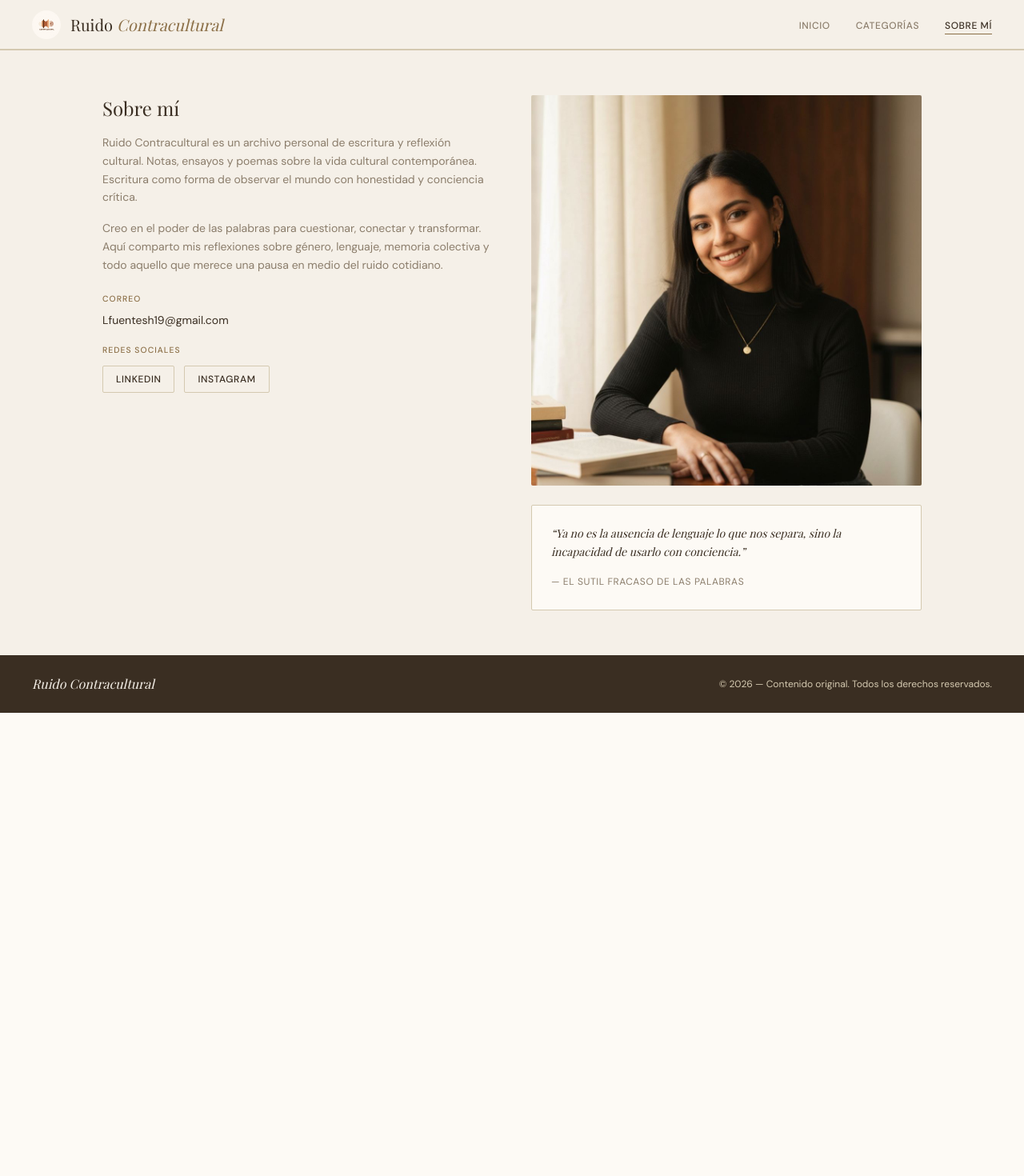
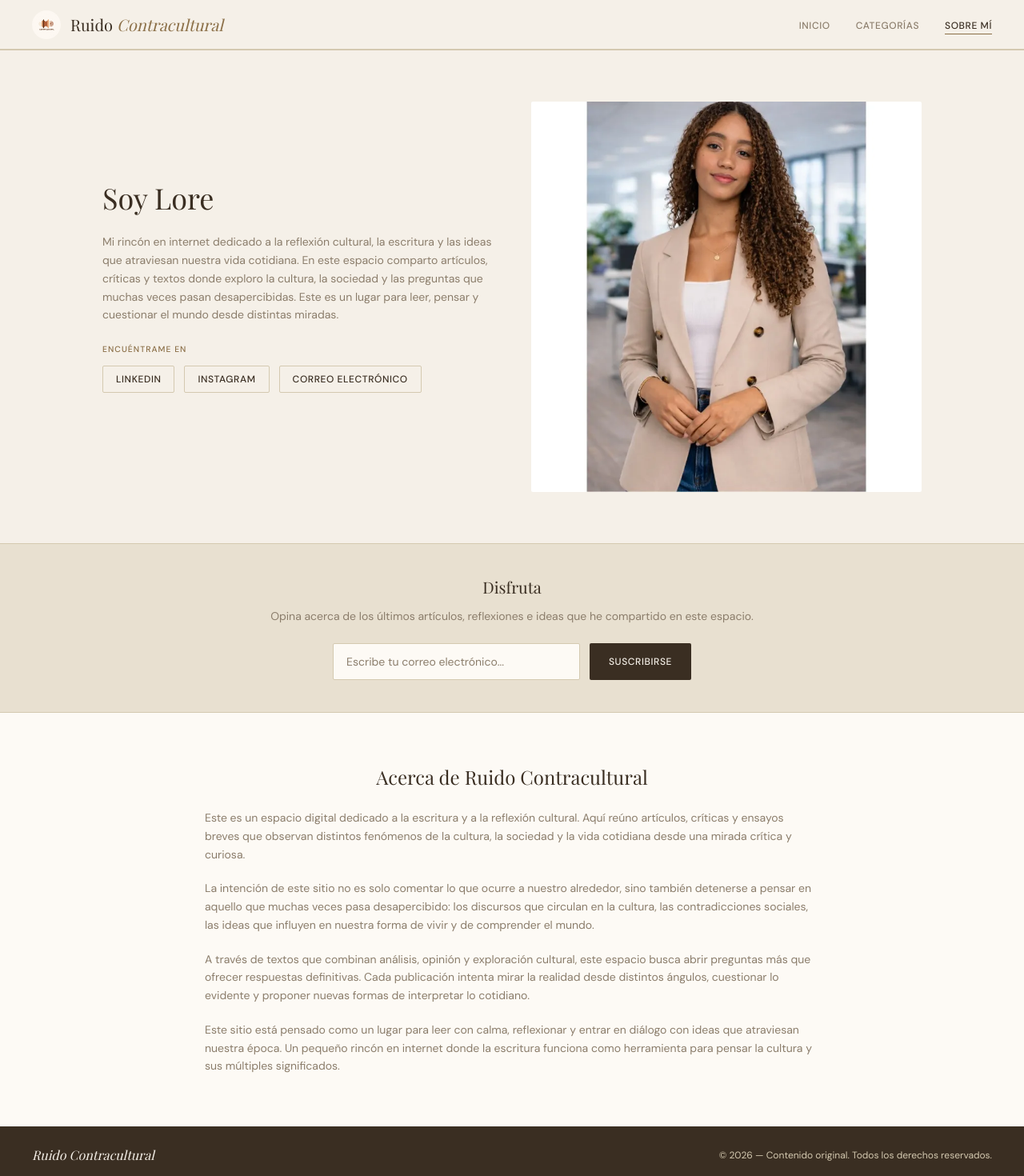
Before and after one commit to Loreley1902/Ruido-Contracultural, a Next.js app: page /sobre-mi in a window 1280 px wide. Shown: the top 1470 px of the page at 80% size. Before the commit the page ends 891 px from the top, so only its background shows below. Built offline with nearby package versions, Linux system fonts and the light colour scheme.

Commit message:
feat: update About Me page with user photo and content\n\nSave photo and update About Me page with new sections and design.

```diff
--- a/app/sobre-mi/page.tsx
+++ b/app/sobre-mi/page.tsx
@@ -3,33 +3,25 @@ import Image from "next/image"
 
 export default function SobreMiPage() {
   return (
-    <section className="bg-cream border-t border-sand px-6 md:px-10 py-12 md:py-14">
-      <div className="max-w-5xl mx-auto grid md:grid-cols-2 gap-8 md:gap-12 items-start">
+    <div className="bg-warm-white">
+      {/* Hero Section - Soy Lore */}
+      <section className="bg-cream border-t border-sand px-6 md:px-10 py-12 md:py-16">
+        <div className="max-w-5xl mx-auto grid md:grid-cols-2 gap-8 md:gap-12 items-center">
           <div>
-          <h1 className="font-serif text-2xl text-espresso mb-4">Sobre mí</h1>
-          <p className="text-sm text-muted-text leading-relaxed mb-4">
-            Ruido Contracultural es un archivo personal de escritura y reflexión cultural.
-            Notas, ensayos y poemas sobre la vida cultural contemporánea. Escritura como forma
-            de observar el mundo con honestidad y conciencia crítica.
-          </p>
-          <p className="text-sm text-muted-text leading-relaxed">
-            Creo en el poder de las palabras para cuestionar, conectar y transformar.
-            Aquí comparto mis reflexiones sobre género, lenguaje, memoria colectiva y
-            todo aquello que merece una pausa en medio del ruido cotidiano.
+            <h1 className="font-serif text-3xl md:text-4xl text-espresso mb-6">Soy Lore</h1>
+            <p className="text-sm text-muted-text leading-relaxed mb-6">
+              Mi rincón en internet dedicado a la reflexión cultural, la escritura y las ideas
+              que atraviesan nuestra vida cotidiana. En este espacio comparto artículos, críticas
+              y textos donde exploro la cultura, la sociedad y las preguntas que muchas veces
+              pasan desapercibidas. Este es un lugar para leer, pensar y cuestionar el mundo
+              desde distintas miradas.
             </p>
 
-          <div className="mt-6">
-            <div className="text-[0.65rem] font-medium tracking-widest uppercase text-brown mb-2">
-              Correo
+            <div className="mb-6">
+              <div className="text-[0.65rem] font-medium tracking-widest uppercase text-brown mb-3">
+                Encuéntrame en
               </div>
-            <div className="text-sm text-espresso">Lfuentesh19@gmail.com</div>
-          </div>
-
-          <div className="mt-5">
-            <div className="text-[0.65rem] font-medium tracking-widest uppercase text-brown mb-3">
-              Redes sociales
-            </div>
-            <div className="flex gap-3">
+              <div className="flex flex-wrap gap-3">
                 <Link
                   href="https://www.linkedin.com/in/loreley-fuentes-hern%C3%A1ndez-28a856307/"
                   target="_blank"
@@ -46,30 +38,85 @@ export default function SobreMiPage() {
                 >
                   Instagram
                 </Link>
+                <Link
+                  href="mailto:Lfuentesh19@gmail.com"
+                  className="px-4 py-2 border border-sand rounded-sm text-xs font-medium tracking-wider uppercase text-espresso hover:bg-beige hover:border-brown transition-colors"
+                >
+                  Correo electrónico
+                </Link>
               </div>
             </div>
           </div>
 
-        <div className="flex flex-col gap-6">
           <div className="overflow-hidden rounded-sm">
             <Image
-              src="/images/author.jpg"
-              alt="Foto de la autora"
+              src="/images/lore.png"
+              alt="Foto de Lore"
               width={500}
-              height={400}
+              height={600}
               className="w-full h-auto object-cover"
             />
           </div>
-          <div className="p-6 border border-sand rounded-sm bg-warm-white">
-            <blockquote className="font-serif italic text-sm text-espresso leading-relaxed mb-3">
-              &ldquo;Ya no es la ausencia de lenguaje lo que nos separa, sino la incapacidad de usarlo con conciencia.&rdquo;
-            </blockquote>
-            <cite className="text-xs text-muted-text tracking-wider uppercase not-italic">
-              — El sutil fracaso de las palabras
-            </cite>
         </div>
+      </section>
+
+      {/* Newsletter Section */}
+      <section className="bg-beige border-y border-sand px-6 md:px-10 py-10">
+        <div className="max-w-2xl mx-auto text-center">
+          <h2 className="font-serif text-xl text-espresso mb-3">Disfruta</h2>
+          <p className="text-sm text-muted-text mb-6">
+            Opina acerca de los últimos artículos, reflexiones e ideas que he compartido en este espacio.
+          </p>
+          <form className="flex flex-col sm:flex-row gap-3 max-w-md mx-auto">
+            <input
+              type="email"
+              placeholder="Escribe tu correo electrónico..."
+              className="flex-1 px-4 py-3 bg-warm-white border border-sand rounded-sm text-sm text-espresso placeholder:text-muted-text focus:outline-none focus:border-brown transition-colors"
+            />
+            <button
+              type="submit"
+              className="px-6 py-3 bg-espresso text-cream text-xs font-medium tracking-wider uppercase rounded-sm hover:bg-dark-brown transition-colors"
+            >
+              Suscribirse
+            </button>
+          </form>
+        </div>
+      </section>
+
+      {/* About the Blog Section */}
+      <section className="px-6 md:px-10 py-12 md:py-16">
+        <div className="max-w-3xl mx-auto">
+          <h2 className="font-serif text-2xl text-espresso mb-6 text-center">Acerca de Ruido Contracultural</h2>
+
+          <div className="space-y-5 text-sm text-muted-text leading-relaxed">
+            <p>
+              Este es un espacio digital dedicado a la escritura y a la reflexión cultural.
+              Aquí reúno artículos, críticas y ensayos breves que observan distintos fenómenos
+              de la cultura, la sociedad y la vida cotidiana desde una mirada crítica y curiosa.
+            </p>
+
+            <p>
+              La intención de este sitio no es solo comentar lo que ocurre a nuestro alrededor,
+              sino también detenerse a pensar en aquello que muchas veces pasa desapercibido:
+              los discursos que circulan en la cultura, las contradicciones sociales, las ideas
+              que influyen en nuestra forma de vivir y de comprender el mundo.
+            </p>
+
+            <p>
+              A través de textos que combinan análisis, opinión y exploración cultural, este
+              espacio busca abrir preguntas más que ofrecer respuestas definitivas. Cada publicación
+              intenta mirar la realidad desde distintos ángulos, cuestionar lo evidente y proponer
+              nuevas formas de interpretar lo cotidiano.
+            </p>
+
+            <p>
+              Este sitio está pensado como un lugar para leer con calma, reflexionar y entrar en
+              diálogo con ideas que atraviesan nuestra época. Un pequeño rincón en internet donde
+              la escritura funciona como herramienta para pensar la cultura y sus múltiples significados.
+            </p>
           </div>
         </div>
       </section>
+    </div>
   )
 }
```
Also changed, not shown: public/images/lore.png (added). Lines whose indentation alone changed are shown as unchanged.
